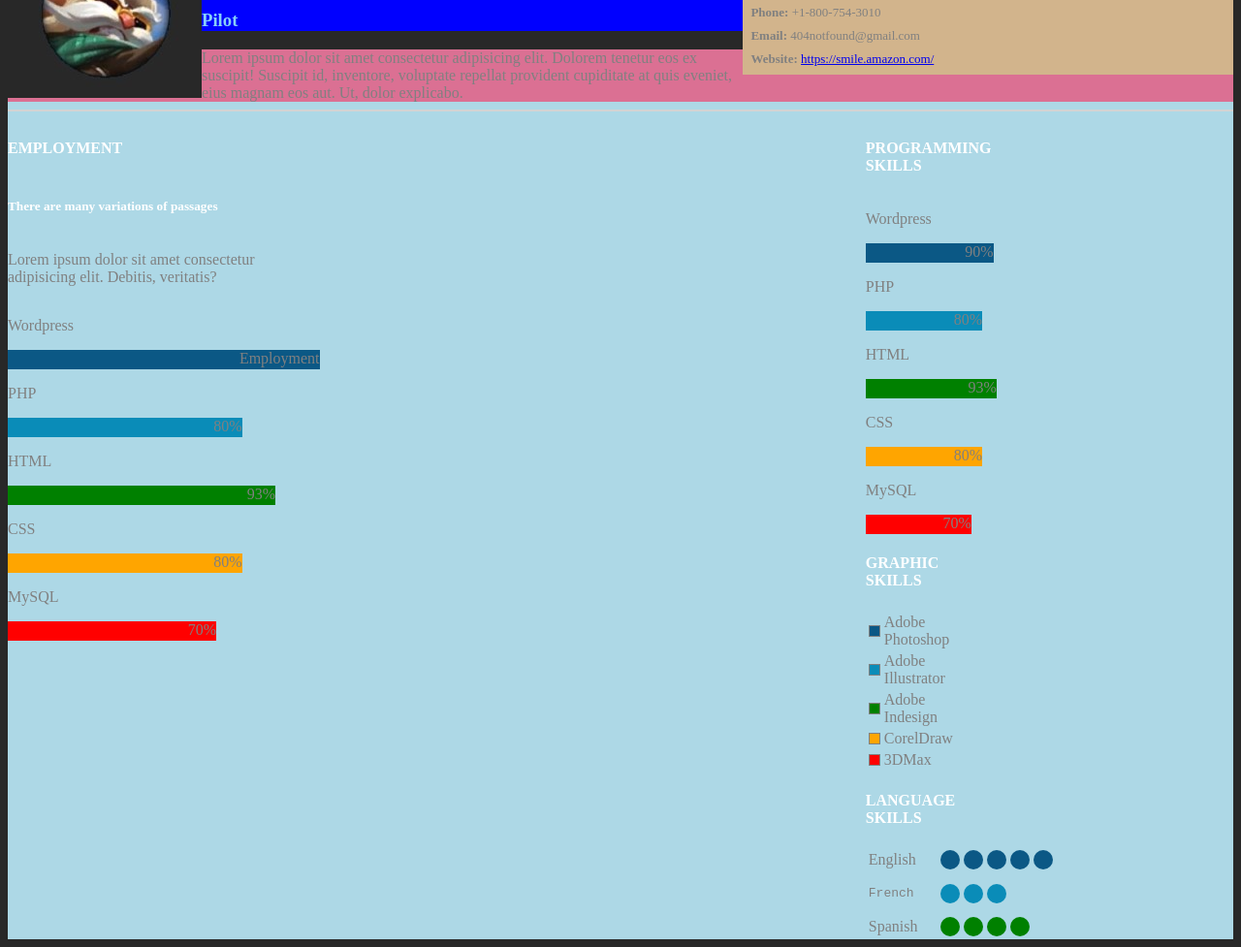
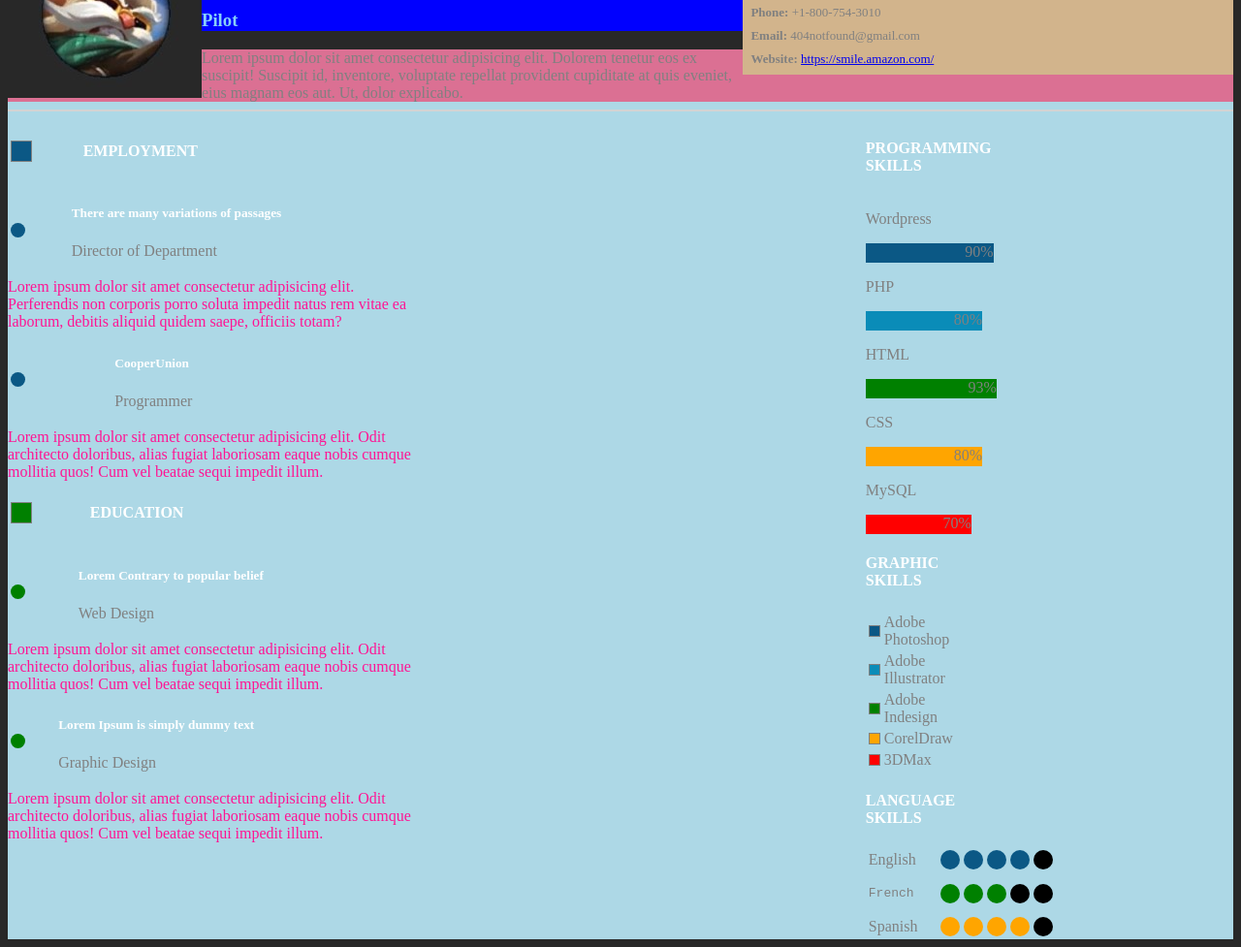
Before and after one commit to yangbri1/307.5_practice_html_css, a plain HTML site: page index.html in a window 1280 px wide. Shown: the part 117-1094 px from the top of the page at 97% size. Drawn offline with Linux system fonts and the light colour scheme.

Commit message:
originally planning on using lists but decided on using tables for section2 as well

```diff
--- a/index.html
+++ b/index.html
@@ -61,22 +61,72 @@
         <hr/>
 
         <div class="section2">
-            <div id="box4" class="section3">
-                <h4>EMPLOYMENT</h4>
-                <h5>There are many variations of passages</h5>
+            <div id="box4" class="section2">
+                <!-- <div id="gs1" class="boxes">EMPLOYMENT</div>
+                <h4>EMPLOYMENT</h4> -->
+                <table>
+                    <!-- <tr><th style="color:white;">EMPLOYMENT</th></tr>
+                    <th> Employment</th> -->
+                    <th><div id="gs1" class="boxes"></div></th>
+                    <td><h4>&nbsp;&nbsp;&nbsp;EMPLOYMENT</h4></td>
 
-                <p>Lorem ipsum dolor sit amet consectetur adipisicing elit. Debitis, veritatis?</p>
+                    <tr>
+                        <!-- note: refers to circle class nested in section2 class (NOT the outside section3) -->
+                        <td><div id="gs1" class="circles"></div></td>
+                        <td><h5>There are many variations of passages</h5><p>Director of Department</p> </td>
+                        <!-- <td> 2003-2007</td> -->
+                    </tr>
 
-                <p>Wordpress</p>
-                <div id="ps1" class="bars">Employment</div>
-                <p>PHP</p>
-                <div id="ps2" class="bars">80%</div>
-                <p>HTML</p>
-                <div id="ps3" class="bars">93%</div>
-                <p>CSS</p>
-                <div id="ps4" class="bars">80%</div>
-                <p>MySQL</p>
-                <div id="ps5" class="bars">70%</div>
+                    <!-- <tr>
+                        <td>Lorem ipsum dolor, sit amet consectetur adipisicing elit. Maxime vel pariatur voluptates accusamus nisi iusto cupiditate, sed labore nihil quae!</td>
+                    </tr> -->
+                </table>
+                <div id="description1" class="section2">
+                    Lorem ipsum dolor sit amet consectetur adipisicing elit. Perferendis non corporis porro soluta impedit natus rem vitae ea laborum, debitis aliquid quidem saepe, officiis totam?
+                </div>
+
+                <table>
+
+                    <tr>
+                        <td><div id="gs1" class="circles"></div></td>
+                        <td><h5>CooperUnion</h5><p>Programmer</p> </td>
+                    </tr>
+
+                </table>
+                <div id="description1" class="section2">
+                    Lorem ipsum dolor sit amet consectetur adipisicing elit. Odit architecto doloribus, alias fugiat laboriosam eaque nobis cumque mollitia quos! Cum vel beatae sequi impedit illum.
+                </div>
+
+
+
+            </div>
+
+            <!-- essentially a copy of the 2 tables above w/ slight changes accounted for -->
+            <div id="box5" class="section2">
+                <table>
+                    <th><div id="gs3" class="boxes"></div></th>
+                    <td><h4>&nbsp;&nbsp;&nbsp;EDUCATION</h4></td>
+                    <tr>
+                        <td><div id="gs3" class="circles"></div></td>
+                        <td><h5>Lorem Contrary to popular belief</h5><p>Web Design</p> </td>
+                    </tr>
+
+                </table>
+                <div id="description1" class="section2">
+                    Lorem ipsum dolor sit amet consectetur adipisicing elit. Odit architecto doloribus, alias fugiat laboriosam eaque nobis cumque mollitia quos! Cum vel beatae sequi impedit illum.
+                </div>
+
+                <table>
+
+                    <tr>
+                        <td><div id="gs3" class="circles"></div></td>
+                        <td><h5>Lorem Ipsum is simply dummy text</h5><p>Graphic Design</p> </td>
+                    </tr>
+
+                </table>
+                <div id="description1" class="section2">
+                    Lorem ipsum dolor sit amet consectetur adipisicing elit. Odit architecto doloribus, alias fugiat laboriosam eaque nobis cumque mollitia quos! Cum vel beatae sequi impedit illum.
+                </div>
 
             </div>
         </div>
@@ -136,22 +186,25 @@
                         <td><div id="gs1" class="circles"></div></td>
                         <td><div id="gs1" class="circles"></div></td>
                         <td><div id="gs1" class="circles"></div></td>
-                        <td><div id="gs1" class="circles"></div></td>
+                        <td><div id="ls_filler" class="circles"></div></td>
                     </tr>
                     <tr>
                         <!-- <pre></pre> -- will display "preformatted" text aka text w/ spaces & line breaks
                          --- used here over &nbsp; since it does NOT appear to disrupt text too much -->
                         <td><pre>French   </pre></td>
-                        <td><div id="gs2" class="circles"></div></td>
-                        <td><div id="gs2" class="circles"></div></td>
-                        <td><div id="gs2" class="circles"></div></td>
+                        <td><div id="gs3" class="circles"></div></td>
+                        <td><div id="gs3" class="circles"></div></td>
+                        <td><div id="gs3" class="circles"></div></td>
+                        <td><div id="ls_filler" class="circles"></div></td>
+                        <td><div id="ls_filler" class="circles"></div></td>
                     </tr>
                     <tr>
                         <td> Spanish </td>
-                        <td><div id="gs3" class="circles"></div></td>
-                        <td><div id="gs3" class="circles"></div></td>
-                        <td><div id="gs3" class="circles"></div></td>
-                        <td><div id="gs3" class="circles"></div></td>
+                        <td><div id="gs4" class="circles"></div></td>
+                        <td><div id="gs4" class="circles"></div></td>
+                        <td><div id="gs4" class="circles"></div></td>
+                        <td><div id="gs4" class="circles"></div></td>
+                        <td><div id="ls_filler" class="circles"></div></td>
                     </tr>
                 </table>
 
--- a/styles/styles.css
+++ b/styles/styles.css
@@ -62,14 +62,31 @@ hr{
 }
 
 .section2{
-    /* display: flex;
-    justify-content:flex-start; */
+    display: flex;
+    justify-content:flex-start;
+    flex-direction:column;
     float:left;
+    width:70%;
+    /* margin-bottom:auto; */
+    .boxes{
+        height: 20px;
+        width: 20px;
+        display:flex;
+        justify-content:start;
 
-    width:70%;
+    }
+    .circles{
+        width: 15px;
+        height: 15px;
+        border-radius: 50%;
+     }
 }
+/* .section2 > h4{
+    padding-left:0%;
+} */
 
-#box4{ }
+#box4{font-size::0.2pt}
+#description1{color:deeppink;}
 .section3{
     /* float:right works but will it be able to dynamically resize/responsive like flex? */
     /* float:right; text-align: end;
@@ -85,6 +102,7 @@ hr{
         color: red;
     } */
      width: 30%;
+     margin-bottom:auto;
 
 }
 
@@ -121,6 +139,8 @@ hr{
 #gs3{background-color:green;  }
 #gs4{background-color:orange; }
 #gs5{background-color:red;  }
+
+#ls_filler{background-color:black; }
 
 table{
     border: transparent;
```
